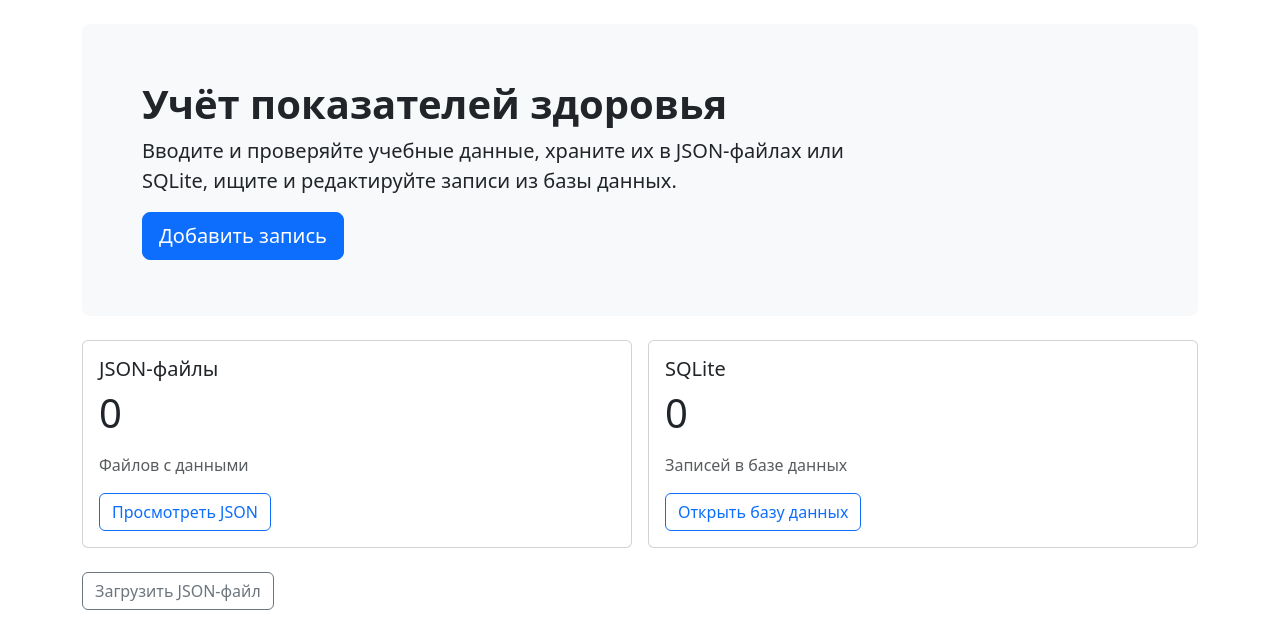
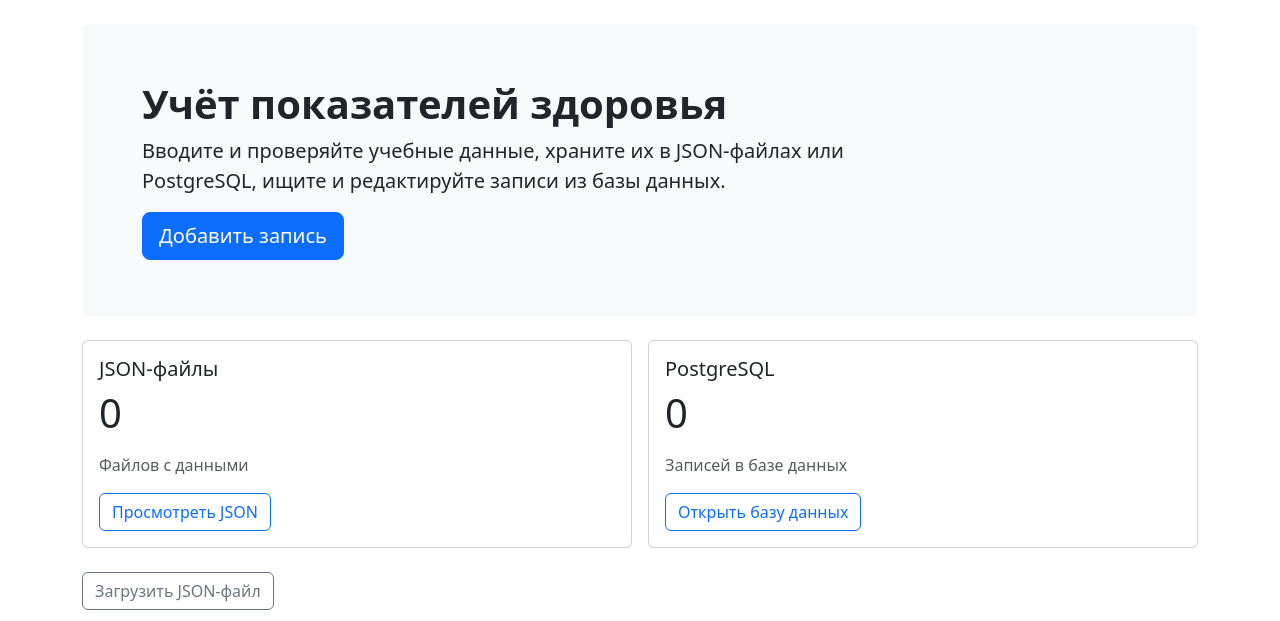
Before and after one commit to lunka666/healthdata_project_update, a Django app: page / in a window 1280 px wide. Shown: the part 56-677 px from the top of the page. Run offline with Django 5.2, Linux system fonts and the light colour scheme; data that the repository does not hold is empty; some libraries are stand-ins or nearby versions.

Commit message:
Добавлена Docker и PostgreSQL конфигурация

```diff
--- a/records/templates/records/create_form.html
+++ b/records/templates/records/create_form.html
@@ -13,7 +13,7 @@
             {% if field.errors %}<div class="text-danger small">{{ field.errors|striptags }}</div>{% endif %}
         </div>{% endfor %}
         <label class="form-label" for="destination">Сохранить данные в</label>
-        <select class="form-select mb-3" name="destination" id="destination"><option value="json">JSON-файл</option><option value="db">База данных SQLite</option></select>
+        <select class="form-select mb-3" name="destination" id="destination"><option value="json">JSON-файл</option><option value="db">База данных PostgreSQL</option></select>
         <div class="d-flex gap-2"><button type="submit" class="btn btn-primary">Сохранить запись</button><a class="btn btn-outline-secondary" href="{% url 'records:view_data' %}">К данным</a></div>
     </form>
 </div></div>
--- a/records/templates/records/home.html
+++ b/records/templates/records/home.html
@@ -1,7 +1,7 @@
 {% extends 'records/base.html' %}
 {% block title %}Главная{% endblock %}
 {% block content %}
-<div class="p-4 p-md-5 mb-4 bg-light rounded-3"><div class="container-fluid py-2"><h1 class="display-6 fw-bold">Учёт показателей здоровья</h1><p class="col-md-9 fs-5">Вводите и проверяйте учебные данные, храните их в JSON-файлах или SQLite, ищите и редактируйте записи из базы данных.</p><a href="{% url 'records:create' %}" class="btn btn-primary btn-lg">Добавить запись</a></div></div>
-<div class="row g-3"><div class="col-md-6"><div class="card h-100"><div class="card-body"><h5>JSON-файлы</h5><p class="display-6">{{ json_count }}</p><p class="text-muted">Файлов с данными</p><a class="btn btn-outline-primary" href="{% url 'records:view_data' %}?source=json">Просмотреть JSON</a></div></div></div><div class="col-md-6"><div class="card h-100"><div class="card-body"><h5>SQLite</h5><p class="display-6">{{ db_count }}</p><p class="text-muted">Записей в базе данных</p><a class="btn btn-outline-primary" href="{% url 'records:view_data' %}?source=db">Открыть базу данных</a></div></div></div></div>
+<div class="p-4 p-md-5 mb-4 bg-light rounded-3"><div class="container-fluid py-2"><h1 class="display-6 fw-bold">Учёт показателей здоровья</h1><p class="col-md-9 fs-5">Вводите и проверяйте учебные данные, храните их в JSON-файлах или PostgreSQL, ищите и редактируйте записи из базы данных.</p><a href="{% url 'records:create' %}" class="btn btn-primary btn-lg">Добавить запись</a></div></div>
+<div class="row g-3"><div class="col-md-6"><div class="card h-100"><div class="card-body"><h5>JSON-файлы</h5><p class="display-6">{{ json_count }}</p><p class="text-muted">Файлов с данными</p><a class="btn btn-outline-primary" href="{% url 'records:view_data' %}?source=json">Просмотреть JSON</a></div></div></div><div class="col-md-6"><div class="card h-100"><div class="card-body"><h5>PostgreSQL</h5><p class="display-6">{{ db_count }}</p><p class="text-muted">Записей в базе данных</p><a class="btn btn-outline-primary" href="{% url 'records:view_data' %}?source=db">Открыть базу данных</a></div></div></div></div>
 <div class="mt-4 d-flex flex-wrap gap-2"><a href="{% url 'records:upload' %}" class="btn btn-outline-secondary">Загрузить JSON-файл</a></div>
 {% endblock %}
--- a/records/templates/records/view_data.html
+++ b/records/templates/records/view_data.html
@@ -3,7 +3,7 @@
 {% block content %}
 <h1 class="mb-3">Все сохранённые данные</h1>
 <form method="get" class="row g-2 align-items-end mb-4" id="source-form">
-  <div class="col-md-4"><label class="form-label" for="source">Источник данных</label><select class="form-select" id="source" name="source"><option value="json" {% if source == 'json' %}selected{% endif %}>JSON-файлы</option><option value="db" {% if source == 'db' %}selected{% endif %}>База данных SQLite</option></select></div>
+  <div class="col-md-4"><label class="form-label" for="source">Источник данных</label><select class="form-select" id="source" name="source"><option value="json" {% if source == 'json' %}selected{% endif %}>JSON-файлы</option><option value="db" {% if source == 'db' %}selected{% endif %}>База данных PostgreSQL</option></select></div>
   <div class="col-md-6" id="search-wrap" {% if source != 'db' %}hidden{% endif %}><label class="form-label" for="search">AJAX-поиск по ФИО, группе крови или симптомам</label><input class="form-control" type="search" id="search" name="q" value="{{ query }}" placeholder="Начните вводить текст…"></div>
   <div class="col-md-2"><button class="btn btn-primary w-100" type="submit">Показать</button></div>
 </form>
```
